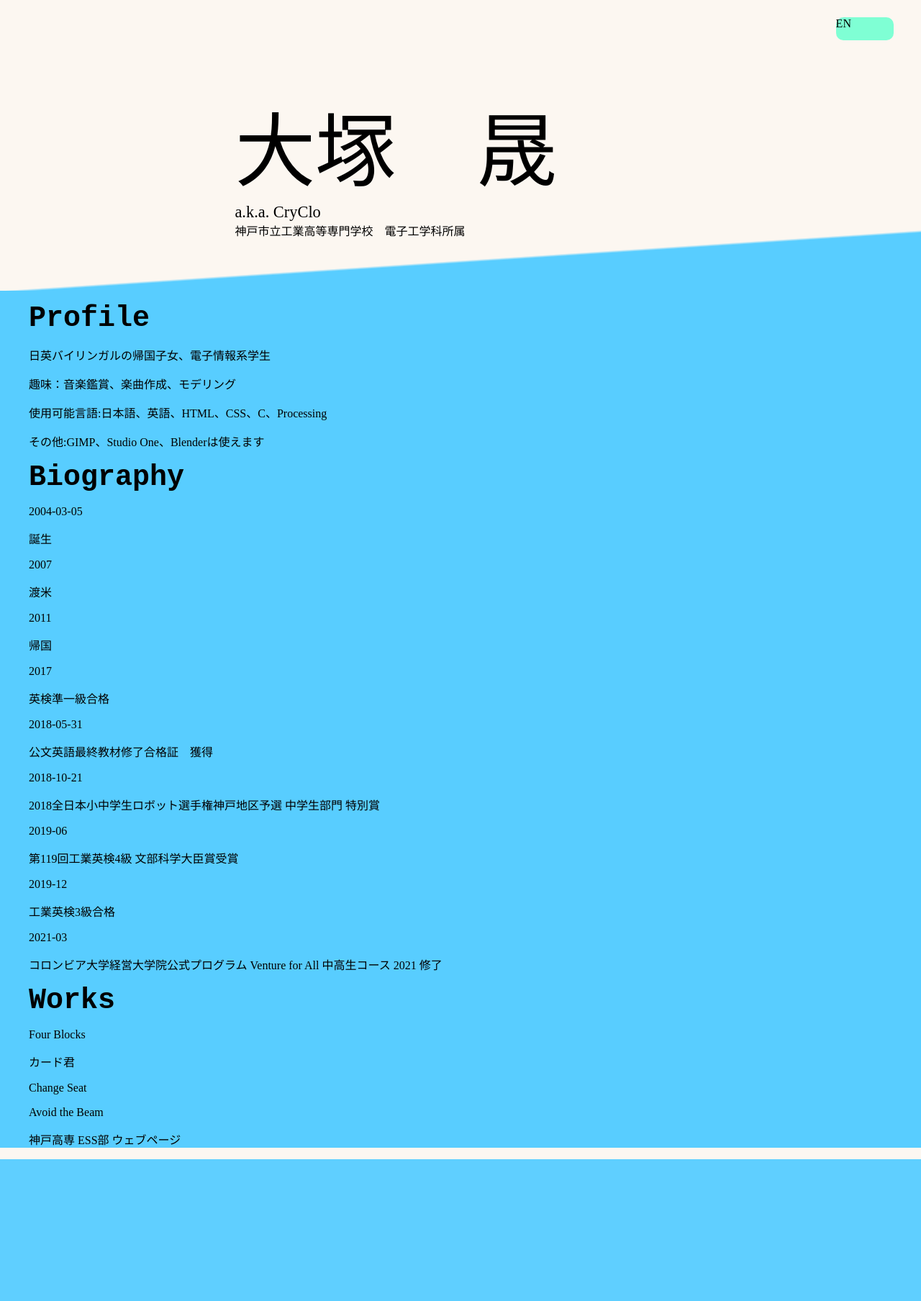
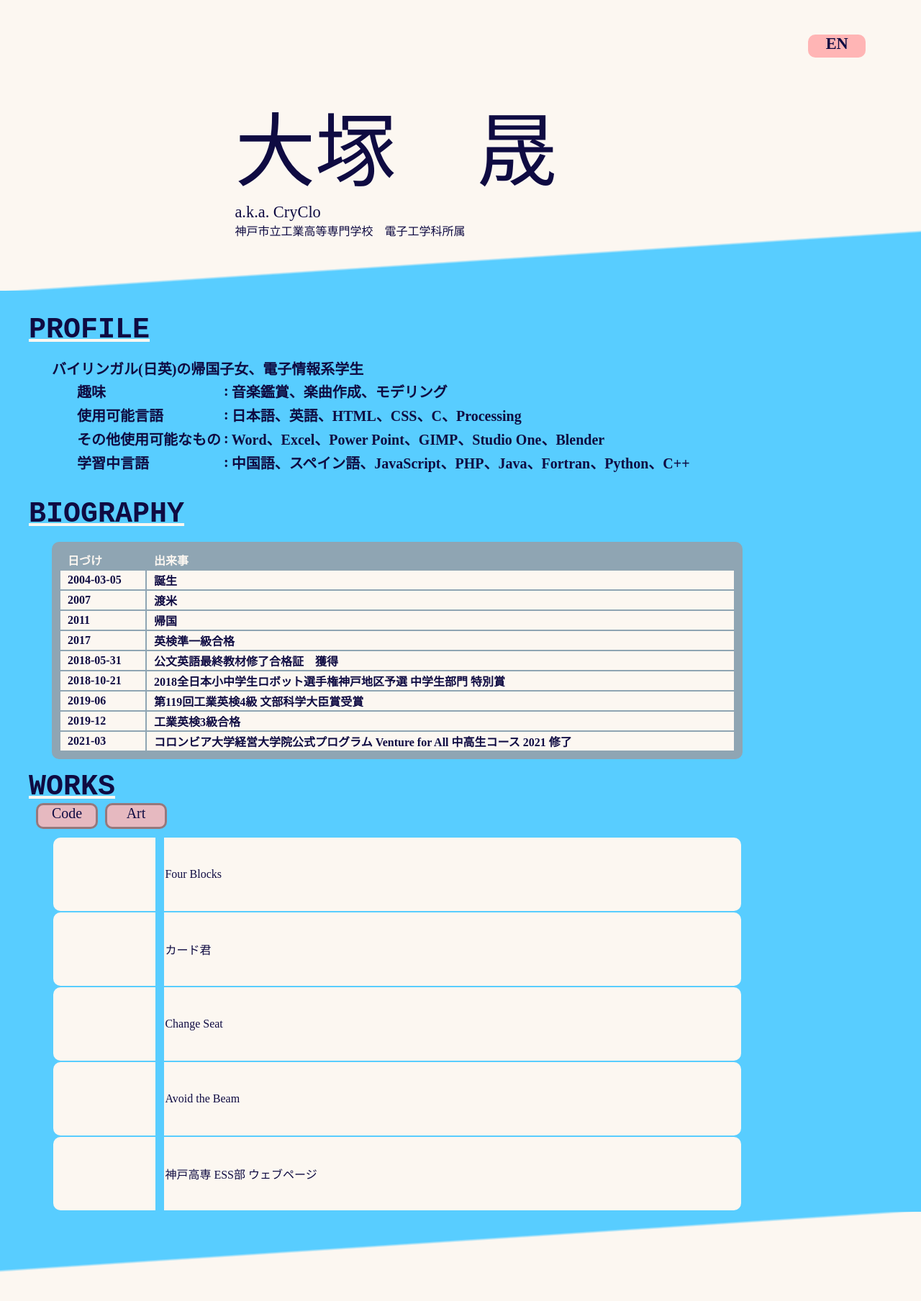
Before and after one commit to r119310/r119310.github.io, a PHP site: the page made by JP Page/index.html in a window 1280 px wide. Shown: the whole page at 72% size. Before the commit the page ends 1611 px from the top, so only its background shows below. Run offline with PHP 8.4, Linux system fonts and the light colour scheme.

Commit message:
2022-05-26 進捗

```diff
--- a/JP Page/index.html
+++ b/JP Page/index.html
@@ -13,7 +13,7 @@
 
     <main>
         <div class="langChangeButton" onclick="enLink()">
-            <div class="langBox">EN</div>
+            <div class="langBox"><div class="langText">EN</div></div>
         </div>
 
         <div class="NamesandOrganization">
@@ -28,39 +28,129 @@
             <div class="beginTriangle"></div>
             <div class="mainContent">
 
-                <h2>Profile</h2>
-                <p>日英バイリンガルの帰国子女、電子情報系学生</p>
-                <p>趣味：音楽鑑賞、楽曲作成、モデリング</p>
-                <p>使用可能言語:日本語、英語、HTML、CSS、C、Processing</p>
-                <p>その他:GIMP、Studio One、Blenderは使えます</p>
+                <h2 class="upperSpace">PROFILE</h2>
+                <div class="profileBox upperSpace tabBox">
+                <p>バイリンガル(日英)の帰国子女、電子情報系学生</p>
 
-                <h2>Biography</h2>
-                <p>2004-03-05</p>
-                <p>誕生</p>
-                <p>2007</p>
-                <p>渡米</p>
-                <p>2011</p>
-                <p>帰国</p>
-                <p>2017</p>
-                <p>英検準一級合格</p>
-                <p>2018-05-31</p>
-                <p>公文英語最終教材修了合格証　獲得</p>
-                <p>2018-10-21</p>
-                <p>2018全日本小中学生ロボット選手権神戸地区予選 中学生部門 特別賞</p>
-                <p>2019-06</p>
-                <p>第119回工業英検4級 文部科学大臣賞受賞</p>
-                <p>2019-12</p>
-                <p>工業英検3級合格</p>
-                <p>2021-03</p>
-                <p>コロンビア大学経営大学院公式プログラム Venture for All 中高生コース 2021 修了</p>
+                <table class="tabBox">
+                    <tbody>
+                        <tr>
+                            <td>趣味</td>
+                            <td>:</td>
+                            <td>音楽鑑賞、楽曲作成、モデリング</td>
+                        </tr>
+                        <tr>
+                            <td>使用可能言語</td>
+                            <td>:</td>
+                            <td>日本語、英語、HTML、CSS、C、Processing</td>
+                        </tr>
+                        <tr>
+                            <td>その他使用可能なもの</td>
+                            <td>:</td>
+                            <td>Word、Excel、Power Point、GIMP、Studio One、Blender</td>
+                        </tr>
+                        <tr>
+                            <td>学習中言語</td>
+                            <td>:</td>
+                            <td>中国語、スペイン語、JavaScript、PHP、Java、Fortran、Python、C++</td>
+                        </tr>
+                    </tbody>
+                </table>
+            </div>
 
-                <h2>Works</h2>
-                <p>Four Blocks</p>
-                <p>カード君</p>
-                <p>Change Seat</p>
-                <p>Avoid the Beam</p>
-                <p>神戸高専 ESS部 ウェブページ</p>
+                <h2>BIOGRAPHY</h2>
+
+                <table class="tabBox upperSpace biographTable">
+                    <tbody>
+                        <tr class="tableTop">
+                            <td class="biographCell">日づけ</td>
+                            <td class="biographCell">出来事</td>
+                        </tr>
+                        <tr class="tableMain">
+                            <td class="biographCell">2004-03-05</td>
+                            <td class="biographCell">誕生</td>
+                        </tr>
+                        <tr class="tableMain">
+                            <td class="biographCell">2007</td>
+                            <td class="biographCell">渡米</td>
+                        </tr>
+                        <tr class="tableMain">
+                            <td class="biographCell">2011</td>
+                            <td class="biographCell">帰国</td>
+                        </tr>
+                        <tr class="tableMain">
+                            <td class="biographCell">2017</td>
+                            <td class="biographCell">英検準一級合格</td>
+                        </tr>
+                        <tr class="tableMain">
+                            <td class="biographCell">2018-05-31</td>
+                            <td class="biographCell">公文英語最終教材修了合格証　獲得</td>
+                        </tr>
+                        <tr class="tableMain">
+                            <td class="biographCell">2018-10-21</td>
+                            <td class="biographCell">2018全日本小中学生ロボット選手権神戸地区予選 中学生部門 特別賞</td>
+                        </tr>
+                        <tr class="tableMain">
+                            <td class="biographCell">2019-06</td>
+                            <td class="biographCell">第119回工業英検4級 文部科学大臣賞受賞</td>
+                        </tr>
+                        <tr class="tableMain">
+                            <td class="biographCell">2019-12</td>
+                            <td class="biographCell">工業英検3級合格</td>
+                        </tr>
+                        <tr class="tableMain">
+                            <td class="biographCell">2021-03</td>
+                            <td class="biographCell">コロンビア大学経営大学院公式プログラム Venture for All 中高生コース 2021 修了</td>
+                        </tr>
+                    </tbody>
+                </table>
+
+
+                <h2 class="upperSpace">WORKS</h2>
+
+                <div class="worksButtonArea">
+                    <div class="worksButton">
+                        Code
+                    </div>
+                    <div class="worksButton ">
+                        Art
+                    </div>
+                </div>
+
+
+                    <table class="upperSpace tabBox worksTable">
+                        <tbody>
+                            <tr>
+                                <td class="worksImgCell"></td>
+                                <td class="worksCellSpace"></td>
+                                <td class="worksTextCell">Four Blocks</td>
+                            </tr>
+                            <tr>
+                                <td class="worksImgCell"></td>
+                                <td class="worksCellSpace"></td>
+                                <td class="worksTextCell">カード君</td>
+                            </tr>
+                            <tr>
+                                <td class="worksImgCell"></td>
+                                <td class="worksCellSpace"></td>
+                                <td class="worksTextCell">Change Seat</td>
+                            </tr>
+                            <tr>
+                                <td class="worksImgCell"></td>
+                                <td class="worksCellSpace"></td>
+                                <td class="worksTextCell">Avoid the Beam</td>
+                            </tr>
+                            <tr>
+                                <td class="worksImgCell"></td>
+                                <td class="worksCellSpace"></td>
+                                <td class="worksTextCell">神戸高専 ESS部 ウェブページ</td>
+                            </tr>
+                        </tbody>
+                    </table>
+
+
             </div>
+            <div class="endTriangle"></div>
         </div>
     </main>
 
--- a/JP Page/main.css
+++ b/JP Page/main.css
@@ -1,6 +1,10 @@
 body {
     margin: 0;
     background-color: rgb(252, 247, 241);
+}
+
+p{
+    margin: 0;
 }
 
 .NamesandOrganization {
@@ -42,7 +46,7 @@ body {
     margin: 0;
 }
 
-main {
+main {color: rgb(15, 11, 66);
     top: 0;
     left: 0;
     margin: 0px;
@@ -50,20 +54,27 @@ main {
 }
 
 .langChangeButton {
+    text-align: center;
     position: fixed;
-    right: 3%;
-    top: 3vmin;
-    background-color: aquamarine;
+    right: 6vw;
+    top: 6vh;
+    background-color: rgb(255, 181, 181);;
     border-radius: 10px;
     height: 4vmin;
     width: 10vmin;
 }
 
 .lanBox {
-    display: flex;
+    position: relative;
     margin: 0;
     width: auto;
-    text-align: center;
+    height: 100%;
+}
+
+.langText{
+    color: rgb(15, 11, 66);
+    font-size: 2.8vmin;
+    font-weight: bold;
 }
 
 .mainContentBox {
@@ -86,7 +97,7 @@ main {
     padding-top: 2vmin;
     padding-left: 5vmin;
     position: initial;
-    width: 100%;
+    width: calc(100% - 5vmin);
     height: auto;
     background-color: rgb(88, 205, 255);
     z-index: 10;
@@ -96,6 +107,99 @@ h2 {
     font-family: 'Courier New', Courier, monospace;
     font-size: 5vmin;
     margin: 0;
+    text-decoration: underline rgb(252, 247, 241);
+}
+
+.tabBox{
+    margin-left: 4vmin;
+}
+
+.upperSpace{
+    margin-top: 2vmin;
+}
+
+.profileBox{
+    margin-bottom: 4vmin;
+    font-size: 2.5vmin;
+    font-weight: 600;
+}
+
+.biographTable{
+    width: 75vw;
+    padding: 10px;
+    background-color: rgb(143, 165, 179);
+    border-radius: 10px;
+}
+
+.tableTop{
+    color: rgb(252, 247, 241);
+    font-weight: 800;
+}
+
+.tableMain{
+    border: 2px black solid;
+    background-color: rgb(252, 247, 241);
+}
+
+.biographCell{
+    padding-left: 10px;
+    font-weight: 600;
+}
+
+.worksButtonArea{
+    height: 30px;
+    margin-right: 6vmin;
+    display: flex;
+}
+
+.worksButton{
+    height: 100%;
+    width: 80px;
+    background-color: rgba(255, 181, 181,0.85);
+    margin-left: 10px;
+    border-radius: 10px;
+    border: 3px rgba(0, 0, 0, 0.35) solid;
+    text-align: center;
+    font-size: 20px;
+}
+
+.selectedWorksButton{
+    background-color: rgb(255, 181, 181);
+    border-color:rgb(0, 0, 0);
+    font-weight: 800;
+}
+
+.worksTable{
+    width: 75vw;
+    height: auto;
+}
+
+.worksImgCell{
+    background-color: rgb(252, 247, 241);
+    height: 100px;
+    width: 140px;
+    border-top-left-radius: 10px;
+    border-bottom-left-radius: 10px;
+}
+
+.worksCellSpace{
+    width: 0.5vw;
+}
+
+.worksTextCell{
+    background-color: rgb(252, 247, 241);
+    margin-left: 2px;
+    border-top-right-radius: 10px;
+    border-bottom-right-radius: 10px;
+}
+
+.endTriangle {
+    display: block;
+    background-image: linear-gradient(to bottom right, rgb(88, 205, 255) 48%, rgba(0, 0, 0, 0) 50%);
+    height: 10vmin;
+    width: 100%;
+    padding-bottom: 4px;
+    margin-bottom: 5vmin;
 }
 
 footer {
--- a/Link.js
+++ b/Link.js
@@ -1,7 +1,7 @@
 function enLink() {
-    window.location.href = "EN Page\index.html";
+    window.location.href = "https://r119310.github.io/EN Page/index.html";
 }
 
 function jpLink() {
-    window.location.href = "JP Page\index.html";
+    window.location.href = "https://r119310.github.io/JP Page/index.html";
 }
```
